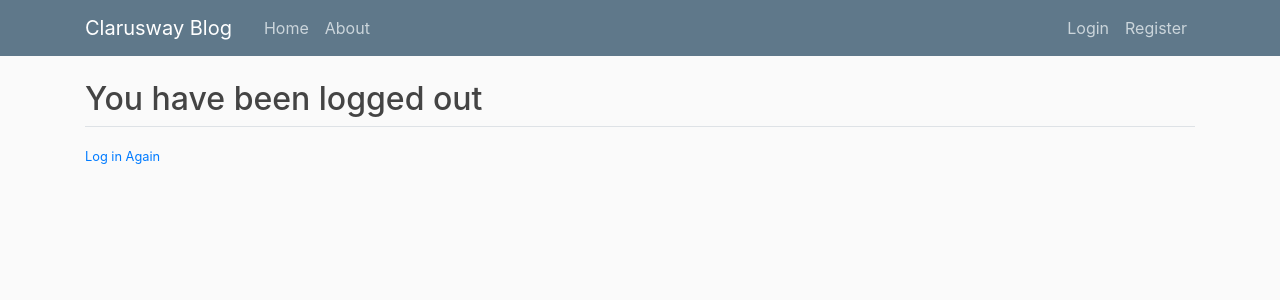
After one commit to SemihDurmus/Django__Blog, a Django app: page /users/logout/ in a window 1280 px wide. The commit adds this page. Shown: the top 300 px of the page. Run offline with Django 3.2, Linux system fonts and the light colour scheme; some libraries are stand-ins or nearby versions.

Commit message:
Logout & Login-redirect

```diff
--- a/src/cblog/settings.py
+++ b/src/cblog/settings.py
@@ -131,3 +131,5 @@ STATICFILES_DIRS = [BASE_DIR / "static"]
 MEDIA_ROOT = BASE_DIR / 'media_root'
 
 CRISPY_TEMPLATE_PACK = 'bootstrap4'
+
+LOGIN_REDIRECT_URL = "blog:list"
--- a/src/templates/navbar.html
+++ b/src/templates/navbar.html
@@ -14,7 +14,8 @@
                 <!-- Navbar Right Side -->
                 <div class="navbar-nav">
                     {% if user.is_authenticated %}
-                    <a class="nav-item nav-link" href="#">Logout</a>
+                    <a class="nav-item nav-link" href="{% url 'profile' %}" style="color:black">{{user}}</a>
+                    <a class="nav-item nav-link" href="{% url 'logout' %}">Logout</a>
                     <a class="nav-item nav-link" href="{% url 'profile' %}">Profile</a>
                     <a class="nav-item nav-link" href="{% url 'blog:create' %}">New Post</a>
                     {% else %}
--- /dev/null
+++ b/src/users/templates/users/logout.html
@@ -0,0 +1,10 @@
+{% extends 'base.html' %} {% block title %}login{% endblock %}
+{% block content %}
+<h2>You have been logged out</h2>
+<div class="border-top pt-3">
+    <small class="text-muted">
+        <a href="{% url 'login' %}">Log in Again</a>
+    </small>
+</div>
+
+{% endblock %}
--- a/src/users/templates/users/profile.html
+++ b/src/users/templates/users/profile.html
@@ -1,7 +1,7 @@
 {% extends "base.html" %}
 {% load crispy_forms_tags %}
 {% block content %}
-<div class="content-section">
+<div class="container card mb-3" style="max-width: 50rem">
     <div class="media">
         <img class="rounded-circle account-img" src="{{ user.profile.image.url }}">
         <div class="media-body">
--- a/src/users/urls.py
+++ b/src/users/urls.py
@@ -7,4 +7,5 @@ urlpatterns = [
     path("register/", register, name="register"),
     path("profile/", profile, name="profile"),
     path("login/", auth_views.LoginView.as_view(template_name="users/login.html"), name="login"),
+    path("logout/", auth_views.LoginView.as_view(template_name="users/logout.html"), name="logout"),
 ]
```
